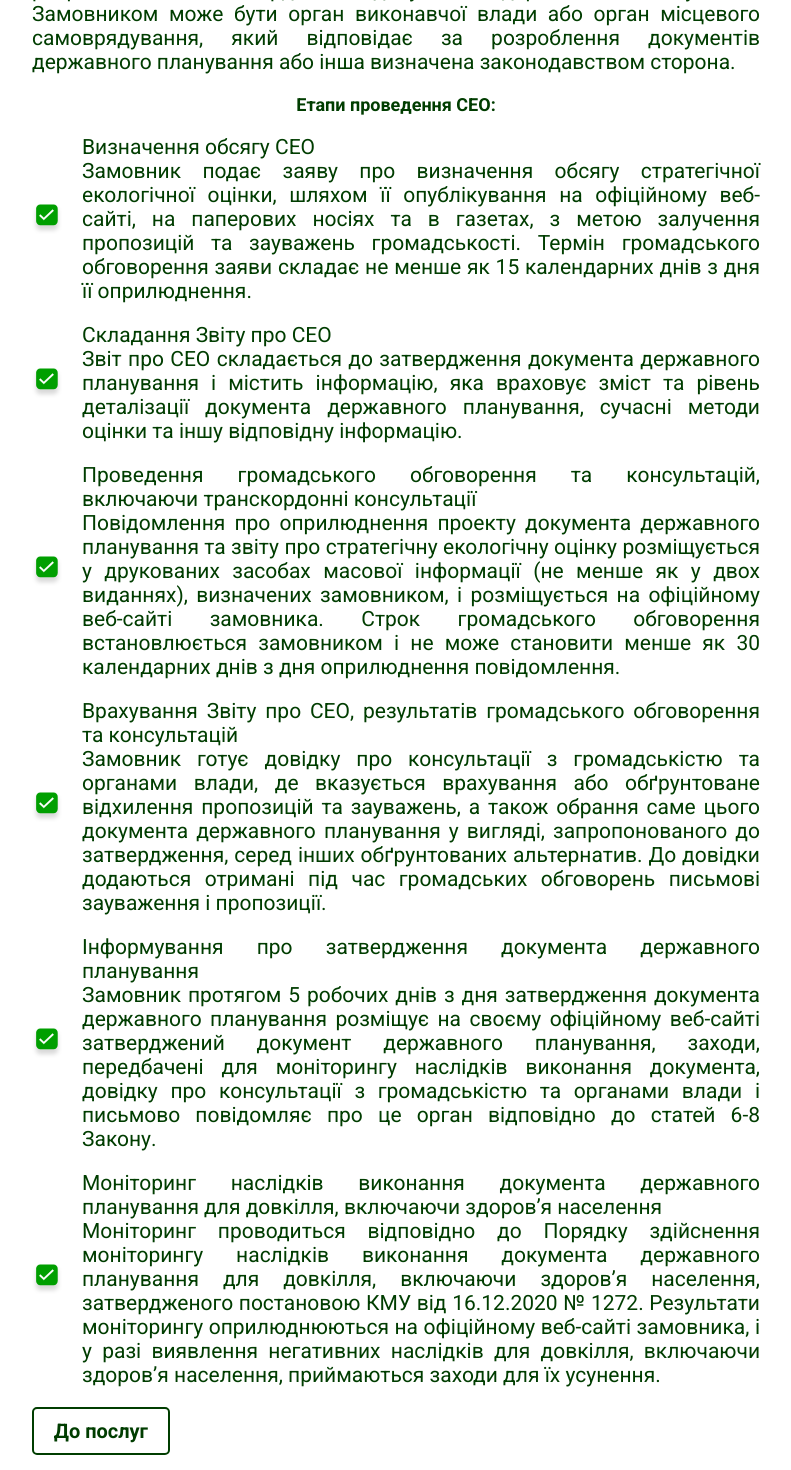
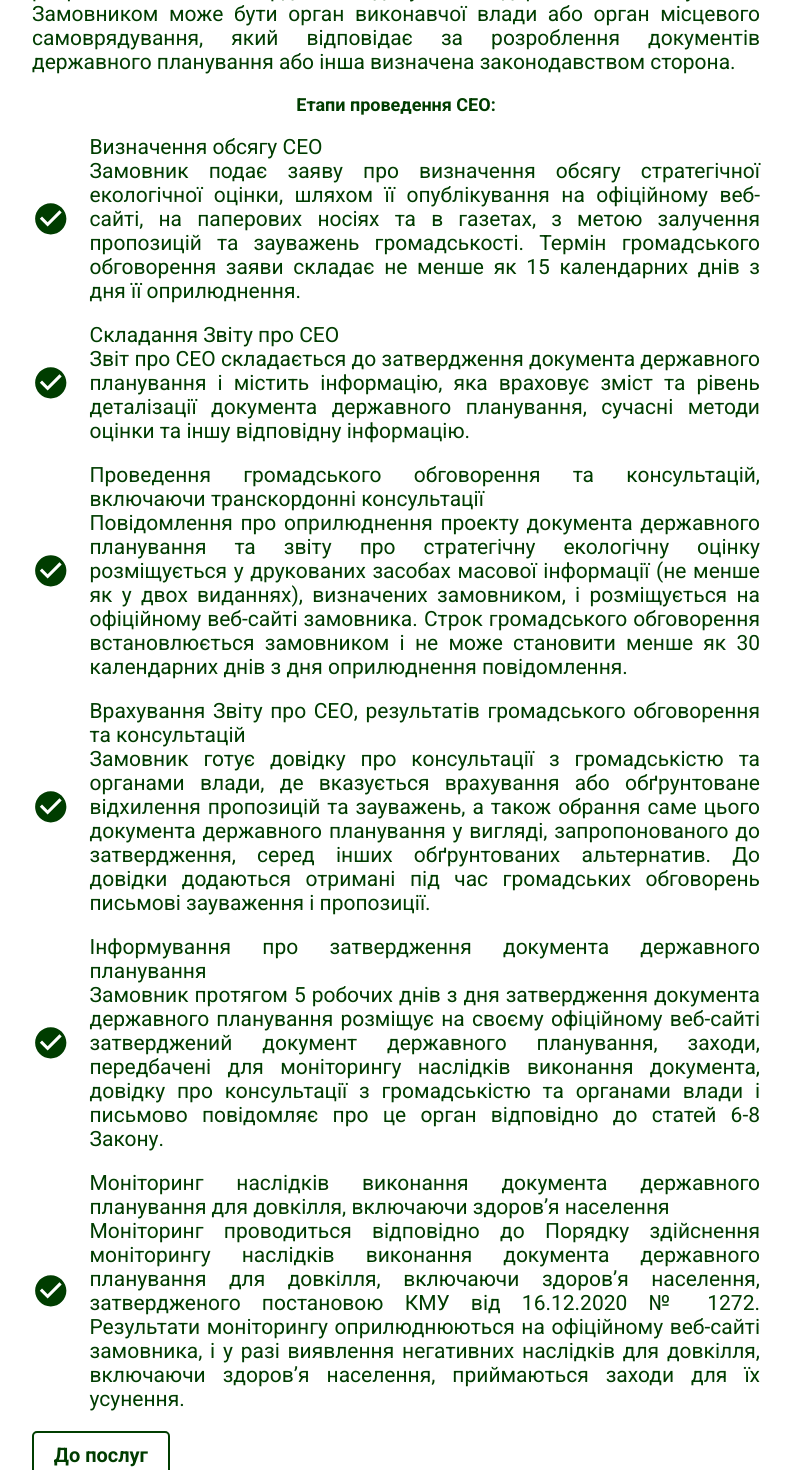
Before and after one commit to Eugensson/ecocenter, a Next.js app: page /servicesSeo in a window 1280 px wide. Shown: the part 960-2430 px from the top of the page, without its empty margins (244-1035 px from the left). Built offline with nearby package versions, Linux system fonts and the light colour scheme.

Commit message:
Update icons

```diff
--- a/src/app/atmosphereGou/page.jsx
+++ b/src/app/atmosphereGou/page.jsx
@@ -1,4 +1,3 @@
-import Image from "next/image";
 import LinkBtn from "@/components/LinkBtn/LinkBtn";
 import CheckCircleIcon from '@mui/icons-material/CheckCircle';
 
--- a/src/app/servicesSeo/page.jsx
+++ b/src/app/servicesSeo/page.jsx
@@ -1,5 +1,5 @@
-import Image from "next/image";
 import LinkBtn from "@/components/LinkBtn/LinkBtn";
+import CheckCircleIcon from '@mui/icons-material/CheckCircle';
 
 const ServicesSeo = () => {
     return (
@@ -10,12 +10,12 @@ const ServicesSeo = () => {
           <p className="text">Необхідність проведення СЕО передбачена Законом України &quot;Про стратегічну екологічну оцінку&quot; від 20.03.2018 № 2354-VIII. Закон вимагає проводити оцінку для всіх документів державного планування, включаючи генеральні плани населених пунктів, з урахуванням можливого впливу на довкілля та наслідків цього впливу на різних проміжках часу, з урахуванням накопичення, синергетичного та кумулятивного ефектів до стадії впровадження стратегічної ініціативи.</p>
           <p className="text">Мета СЕО документа детального плану території (ДПТ) полягає в оцінці наслідків виконання документів державного планування, забезпеченні сталого розвитку та охороні навколишнього середовища, безпеки життя та здоров&#x2019;я населення, а також в інтеграції екологічних вимог під час розроблення та затвердження документів державного планування. Замовником може бути орган виконавчої влади або орган місцевого самоврядування, який відповідає за розроблення документів державного планування або інша визначена законодавством сторона.</p>
           <h2>Етапи проведення СЕО:</h2>
-          <p className="text"><Image src="/checked.svg" width={30} height={30} alt="Іконка-галочка" />Визначення обсягу СЕО<br/>Замовник подає заяву про визначення обсягу стратегічної екологічної оцінки, шляхом її опублікування на офіційному веб-сайті, на паперових носіях та в газетах, з метою залучення пропозицій та зауважень громадськості. Термін громадського обговорення заяви складає не менше як 15 календарних днів з дня її оприлюднення.</p>
-          <p className="text"><Image src="/checked.svg" width={30} height={30} alt="Іконка-галочка" />Складання Звіту про СЕО<br/>Звіт про СЕО складається до затвердження документа державного планування і містить інформацію, яка враховує зміст та рівень деталізації документа державного планування, сучасні методи оцінки та іншу відповідну інформацію.</p>
-          <p className="text"><Image src="/checked.svg" width={30} height={30} alt="Іконка-галочка" />Проведення громадського обговорення та консультацій, включаючи транскордонні консультації<br/>Повідомлення про оприлюднення проекту документа державного планування та звіту про стратегічну екологічну оцінку розміщується у друкованих засобах масової інформації (не менше як у двох виданнях), визначених замовником, і розміщується на офіційному веб-сайті замовника. Строк громадського обговорення встановлюється замовником і не може становити менше як 30 календарних днів з дня оприлюднення повідомлення.</p>
-          <p className="text"><Image src="/checked.svg" width={30} height={30} alt="Іконка-галочка" />Врахування Звіту про СЕО, результатів громадського обговорення та консультацій<br/>Замовник готує довідку про консультації з громадськістю та органами влади, де вказується врахування або обґрунтоване відхилення пропозицій та зауважень, а також обрання саме цього документа державного планування у вигляді, запропонованого до затвердження, серед інших обґрунтованих альтернатив. До довідки додаються отримані під час громадських обговорень письмові зауваження і пропозиції.</p>
-          <p className="text"><Image src="/checked.svg" width={30} height={30} alt="Іконка-галочка" />Інформування про затвердження документа державного планування<br/>Замовник протягом 5 робочих днів з дня затвердження документа державного планування розміщує на своєму офіційному веб-сайті затверджений документ державного планування, заходи, передбачені для моніторингу наслідків виконання документа, довідку про консультації з громадськістю та органами влади і письмово повідомляє про це орган відповідно до статей 6-8 Закону.</p>
-          <p className="text"><Image src="/checked.svg" width={30} height={30} alt="Іконка-галочка" />Моніторинг наслідків виконання документа державного планування для довкілля, включаючи здоров&#x2019;я населення<br/>Моніторинг проводиться відповідно до Порядку здійснення моніторингу наслідків виконання документа державного планування для довкілля, включаючи здоров&#x2019;я населення, затвердженого постановою КМУ від 16.12.2020 № 1272. Результати моніторингу оприлюднюються на офіційному веб-сайті замовника, і у разі виявлення негативних наслідків для довкілля, включаючи здоров&#x2019;я населення, приймаються заходи для їх усунення.</p>
+          <p className="text"><CheckCircleIcon fontSize="small"/>Визначення обсягу СЕО<br/>Замовник подає заяву про визначення обсягу стратегічної екологічної оцінки, шляхом її опублікування на офіційному веб-сайті, на паперових носіях та в газетах, з метою залучення пропозицій та зауважень громадськості. Термін громадського обговорення заяви складає не менше як 15 календарних днів з дня її оприлюднення.</p>
+          <p className="text"><CheckCircleIcon fontSize="small"/>Складання Звіту про СЕО<br/>Звіт про СЕО складається до затвердження документа державного планування і містить інформацію, яка враховує зміст та рівень деталізації документа державного планування, сучасні методи оцінки та іншу відповідну інформацію.</p>
+          <p className="text"><CheckCircleIcon fontSize="small"/>Проведення громадського обговорення та консультацій, включаючи транскордонні консультації<br/>Повідомлення про оприлюднення проекту документа державного планування та звіту про стратегічну екологічну оцінку розміщується у друкованих засобах масової інформації (не менше як у двох виданнях), визначених замовником, і розміщується на офіційному веб-сайті замовника. Строк громадського обговорення встановлюється замовником і не може становити менше як 30 календарних днів з дня оприлюднення повідомлення.</p>
+          <p className="text"><CheckCircleIcon fontSize="small"/>Врахування Звіту про СЕО, результатів громадського обговорення та консультацій<br/>Замовник готує довідку про консультації з громадськістю та органами влади, де вказується врахування або обґрунтоване відхилення пропозицій та зауважень, а також обрання саме цього документа державного планування у вигляді, запропонованого до затвердження, серед інших обґрунтованих альтернатив. До довідки додаються отримані під час громадських обговорень письмові зауваження і пропозиції.</p>
+          <p className="text"><CheckCircleIcon fontSize="small"/>Інформування про затвердження документа державного планування<br/>Замовник протягом 5 робочих днів з дня затвердження документа державного планування розміщує на своєму офіційному веб-сайті затверджений документ державного планування, заходи, передбачені для моніторингу наслідків виконання документа, довідку про консультації з громадськістю та органами влади і письмово повідомляє про це орган відповідно до статей 6-8 Закону.</p>
+          <p className="text"><CheckCircleIcon fontSize="small"/>Моніторинг наслідків виконання документа державного планування для довкілля, включаючи здоров&#x2019;я населення<br/>Моніторинг проводиться відповідно до Порядку здійснення моніторингу наслідків виконання документа державного планування для довкілля, включаючи здоров&#x2019;я населення, затвердженого постановою КМУ від 16.12.2020 № 1272. Результати моніторингу оприлюднюються на офіційному веб-сайті замовника, і у разі виявлення негативних наслідків для довкілля, включаючи здоров&#x2019;я населення, приймаються заходи для їх усунення.</p>
           <LinkBtn text="До послуг" url="/services"/>
       </section>
     )
```
Also changed, not shown: src/app/servicesOvd/page.jsx (+6 -6 lines), public/checked.svg (deleted).
